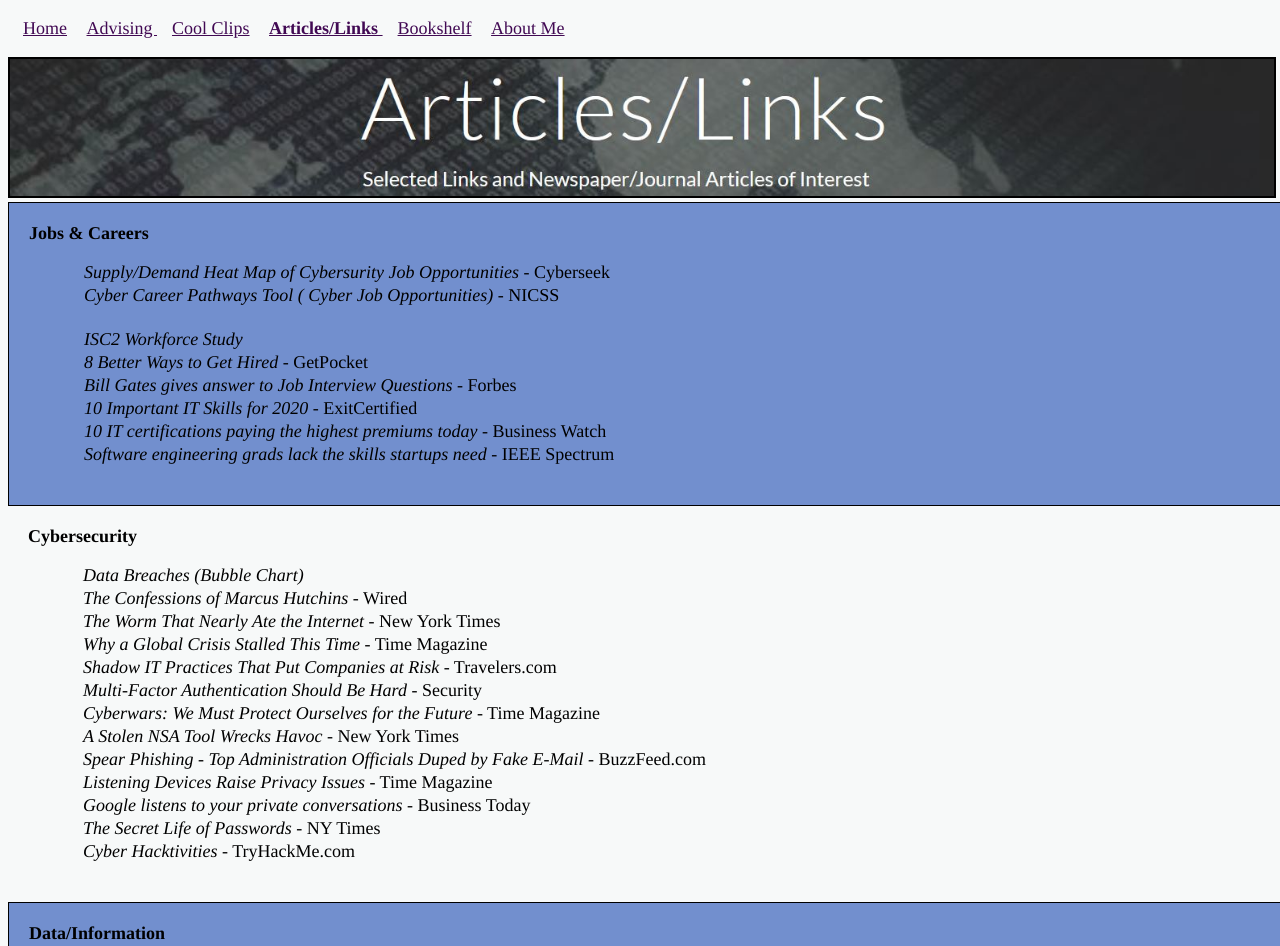
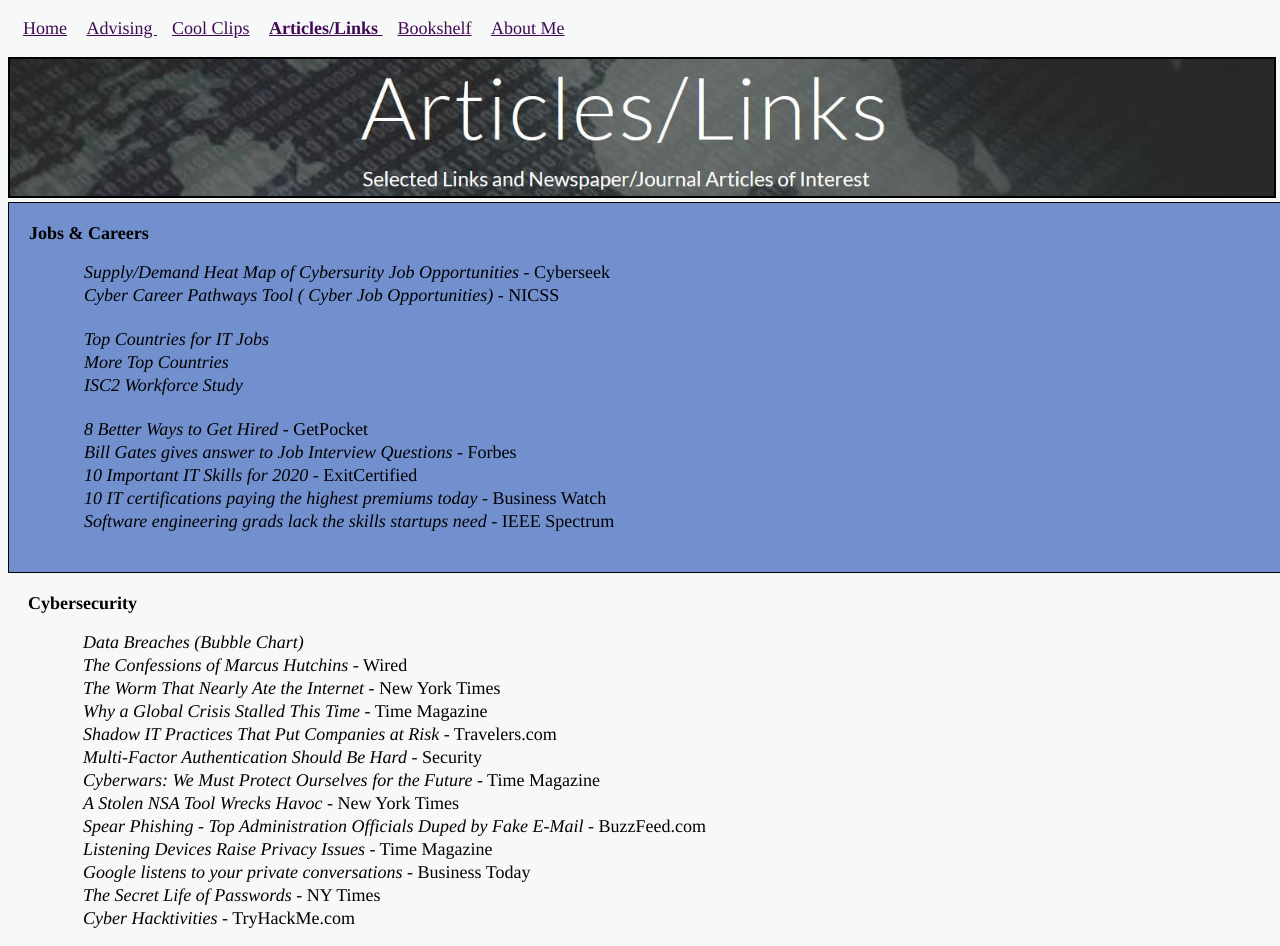
Before and after one commit to aptokash/Home, a plain HTML site: page Articles.html in a window 1280 px wide. Shown: the top 946 px of the page. Drawn offline with Linux system fonts and the light colour scheme.

Commit message:
Add files via upload

```diff
--- a/Articles.html
+++ b/Articles.html
@@ -74,8 +74,11 @@
 	    <li> <a href="https://niccs.cisa.gov/workforce-development/cyber-career-pathways?selected-role=OM-DTA-001">
 			Cyber Career Pathways Tool ( Cyber Job Opportunities) </a>- NICSS</a>
 			<br><br>
-		<li> <a href="https://www.isc2.org/Research/Workforce-Study">
-	         ISC2 Workforce Study </a>
+
+		<li> <a href="https://www.certmag.com/articles/the-top-six-countries-to-look-for-it-work"> Top Countries for IT Jobs</a>
+		<li> <a href="https://www.certmag.com/articles/the-second-top-six-countries-to-look-for-it-work"> More Top Countries </a>
+		<li> <a href="https://www.isc2.org/Research/Workforce-Study"> ISC2 Workforce Study </a>
+			<br><br>
 
 	    <li> <a href=		   "https://getpocket.com/explore/item/your-resume-is-a-waste-of-time-8-better-ways-to-get-hired-for-the-job-you-want?utm_source=pocket-newtab">
 			8 Better Ways to Get Hired </a>- GetPocket</a>
```
